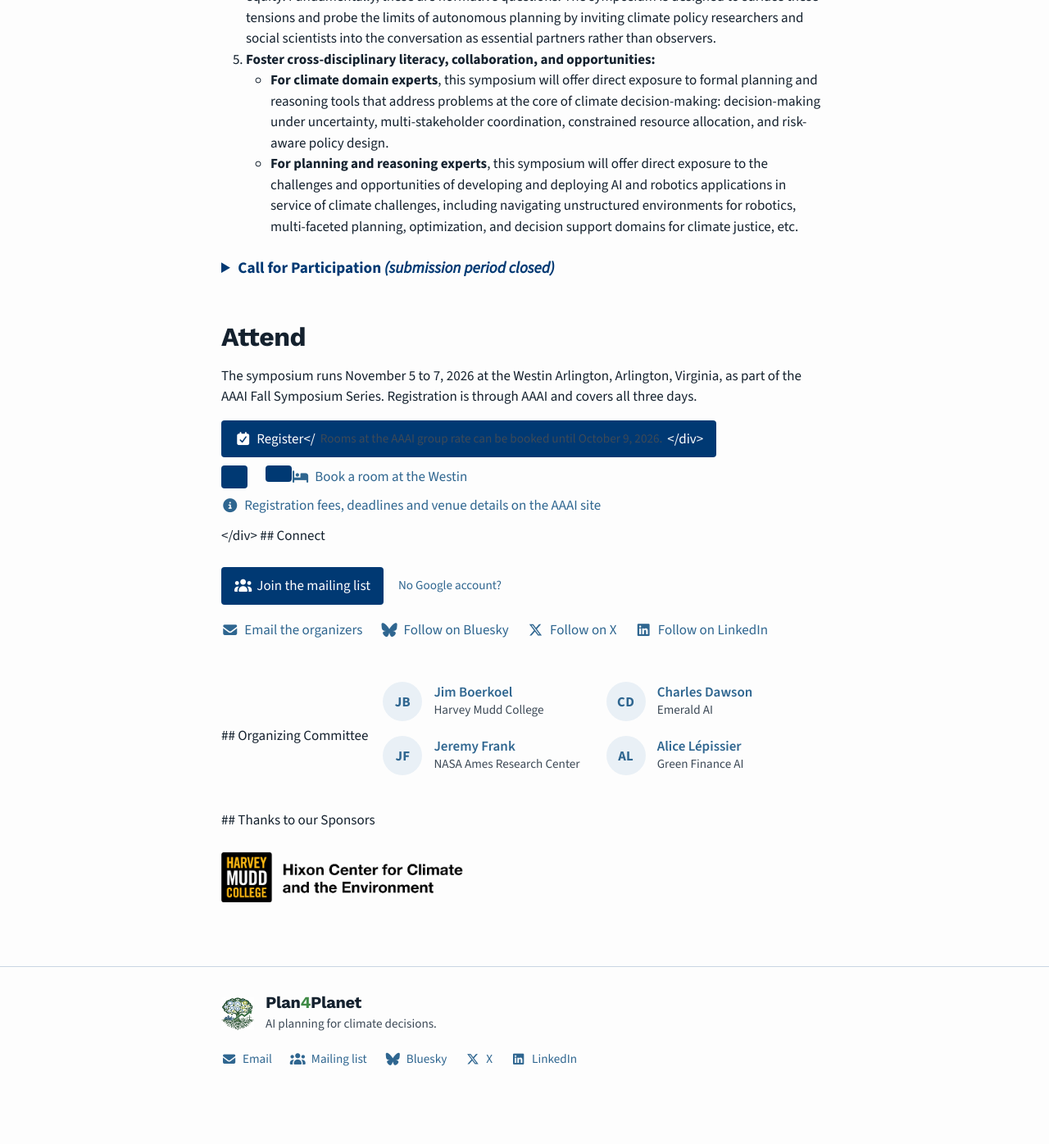
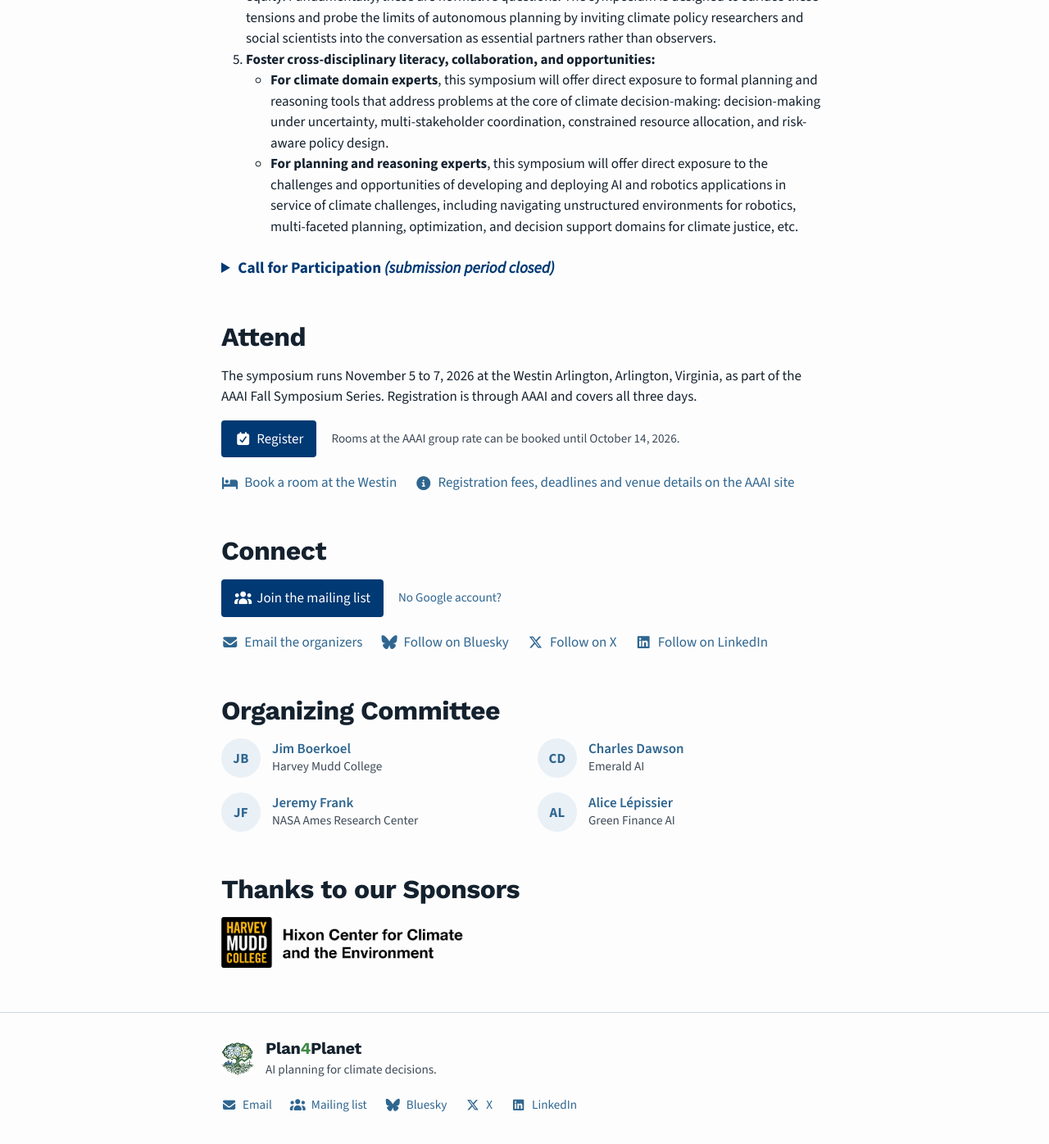
Before and after one commit to plan4planet/plan4planet.github.io, a Jekyll site: the page built from index.md, in a window 1280 px wide and 1400 px high, scrolled down 2088 px. Shown: the top 1396 px of the window at 82% size. Built offline with Jekyll 4.4.1, drawn with Linux system fonts in a browser that asks for light colours; nearby versions of some CDN libraries; before the commit the page ends 3433 px from its top, so only the background shows below that.

Commit message:
Revert "fix: correct cutoff date for AAAI hotel rate"
This reverts commit 65bc768eaae14f1e252e607eb72b177b104dc603.

```diff
--- a/index.md
+++ b/index.md
@@ -151,8 +151,8 @@
 
 <div class="cta">
   <div class="cta-primary">
-    <a class="btn btn-brand" href="https://aaai.getregistered.net/2026-fall-symposium/register"><i class="fa-solid fa-calendar-check" aria-hidden="true"></i> Register</
-    <p class="cta-note">Rooms at the AAAI group rate can be booked until October 9, 2026.</p>
+    <a class="btn btn-brand" href="https://aaai.getregistered.net/2026-fall-symposium/register"><i class="fa-solid fa-calendar-check" aria-hidden="true"></i> Register</a>
+    <p class="cta-note">Rooms at the AAAI group rate can be booked until October 14, 2026.</p>
   </div>
   <ul class="cta-links" aria-label="Attendance links">
     <li><a href="https://www.marriott.com/event-reservations/reservation-link.mi?id=1776205479949&key=GRP&app=resvlink" target="_blank" rel="noopener noreferrer"><i class="fa-solid fa-bed" aria-hidden="true"></i> Book a room at the Westin</a></li>
```
